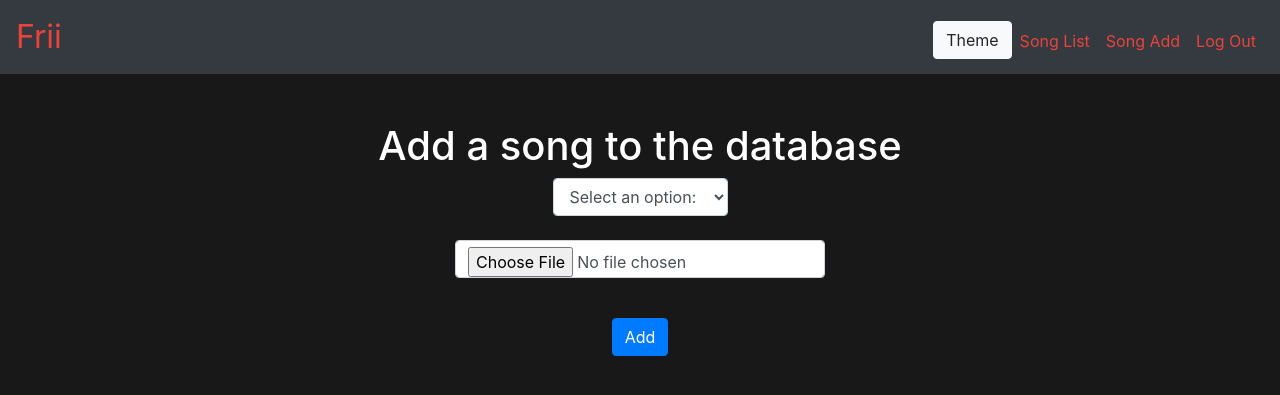
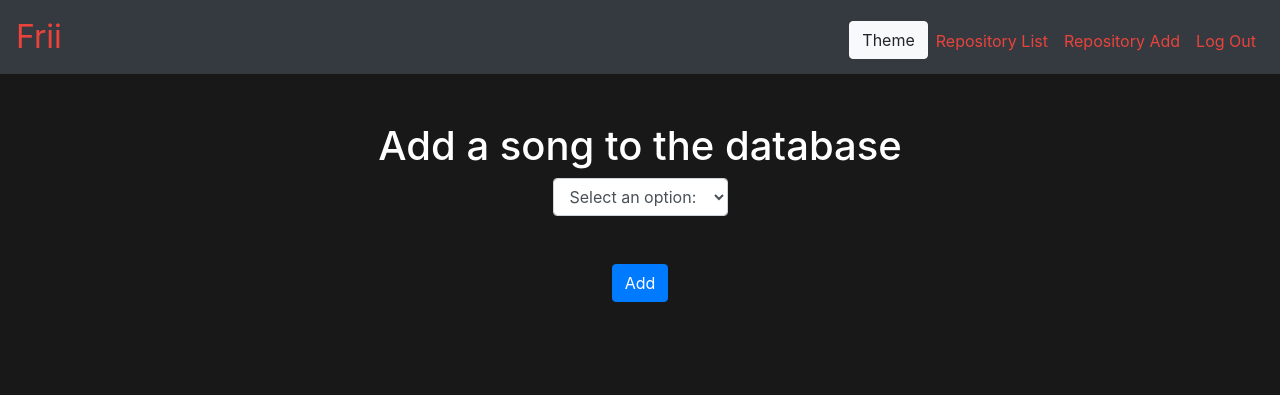
Before and after one commit to PhazonicRidley/RGSDB, a Flask app: template templates/add.html in a window 1280 px wide. Shown: the top 395 px of the page. Run offline with Flask 2, Linux system fonts and the light colour scheme; the template is opened without the code that fills it, so the values that code supplies are empty; the visitor is signed in with stand-in values (Sample User, id 1); some libraries are stand-ins or nearby versions.

Commit message:
added many things QOL changes to add's page renamed song route to repository renamed stuff accordingly added protection

```diff
--- a/app.py
+++ b/app.py
@@ -18,13 +18,13 @@ app = Flask(__name__)
 
 # Song shit TODO: RENAME TO REPO
 
-if not os.path.isdir("songs/"):
-        os.mkdir("songs/")
-UPLOAD_FOLDER = "songs/"
+if not os.path.isdir("repository/"):
+        os.mkdir("repository/")
+UPLOAD_FOLDER = "repository/"
 
 @app.route('/files/<filename>')
 def files(filename):
-    return send_from_directory(app.root_path + '/songs/', filename)
+    return send_from_directory(app.root_path + '/repository/', filename)
 
 # Ensure templates are auto-reloaded
 app.config["TEMPLATES_AUTO_RELOAD"] = True
@@ -57,7 +57,6 @@ class DbPool(psycopg_pool.ConnectionPool):
         # configure
         conn.execute("SET search_path = rgsdb")
         conn.row_factory = dict_row
-        print("I am running")
         return conn
 
 
@@ -149,40 +148,43 @@ def logout() -> Response:
     session.clear()
     return redirect("/")
 
-@app.route("/songs")
-#@login_required
-def songs():
+@app.route("/repository")
+@login_required
+def repository():
     """Clone Hero song list"""
-    #song_dict = db.execute("SELECT * FROM ch_songs")
     with db.connection() as conn:
-        song_list = conn.execute("SELECT *,id::varchar FROM data").fetchall()
-    return render_template("songs.html", song_data=song_list)
+        data = conn.execute("SELECT *, id::varchar FROM data").fetchall()
+        for i in range(len(data)):
+            name = conn.execute("SELECT username FROM users WHERE id = %s", (data[i]['user_id'],)).fetchone()
+            if name:
+                data[i]['username'] = name['username']
 
-@app.route("/songs/add", methods=['POST', 'GET'])
+    return render_template("list.html", data_dict=data)
+
+@app.route("/repository/add", methods=['POST', 'GET'])
 @login_required
-def add_song():
+def add_data():
     """Add a song"""
     if request.method == 'POST':
-        id = int(datetime.now().timestamp()*1e3 - datetime(2020,12,19).timestamp()*1e3)
-        id = str(id)
+        id = str(int(datetime.now().timestamp()*1e3 - datetime(2020,12,19).timestamp()*1e3))
         name = request.form.get("name")
         artist = request.form.get("artist")
         data_type = request.form.get("datatype")
-        uploaded = str(datetime.now())
         file = request.files["uploadedfile"]
-        # file nonsense here
-        if file and allowed_file(file.filename):
+        if not (name and data_type and file):
+            return render_template('add.html', error=True)
+        if file: # and allowed_file(file.filename)
             filename = secure_filename(id + " - " + artist + " - " + name)
             filename = filename.replace("_", " ")
             file.save(os.path.join(app.config['UPLOAD_FOLDER'], filename + ".zip"))
-            print("File uploaded")
             with db.connection() as conn:
                 conn.execute(
                     """
-                    INSERT INTO data (id, user_id, name, artist, uploaded, type)
-                    VALUES (%s, %s, %s, %s, %s, %s)
-                    """, (id, session['user_id'], name, artist, uploaded, data_type,))
-        return redirect("/songs")
+                    INSERT INTO data (id, user_id, name, artist, type)
+                    VALUES (%s, %s, %s, %s, %s)
+                    """, (id, session['user_id'], name, artist, data_type,))
+
+        return redirect("/repository")
 
     else:
         return render_template("add.html")
--- a/static/js/checkregister.js
+++ b/static/js/checkregister.js
@@ -11,13 +11,13 @@ function verifyPasswords(){
     if (pass.value !== confirmPass.value)
     {
         confirmPass.style.border = "1px solid red";
-        document.getElementById("errmsg").innerHTML = `Passwords do not match`;
+        document.getElementById("err").innerHTML = `\nPasswords do not match`;
         passwordConfirmation = false;
     }
     else
     {
         confirmPass.style.border = "1px solid #ced4da"
-        document.getElementById("errmsg").innerHTML = "";
+        document.getElementById("err").innerHTML = "";
         passwordConfirmation = true;
     }
 }
--- /dev/null
+++ b/static/js/selector.js
@@ -0,0 +1,32 @@
+// hides and shows selector
+$(document).ready(function(){
+    $("select").change(function(){
+        $(this).find("option:selected").each(function(){
+            var optionValue = $(this).attr("value");
+            if(optionValue){
+                $(".select").not("." + optionValue).hide();
+                $("." + optionValue).show();
+            } else{
+                $(".select").hide();
+            }
+        });
+    }).change();
+});
+
+// hides file upload
+$(document).ready(function() {
+    $('select').change(function() {
+        var selector = document.getElementById("datatype")
+        console.log(selector.value)
+        console.log(selector.options[0].value)
+        console.log(selector.value === selector.options[0].value)
+        if (selector.options[0].value === selector.value)
+        {
+            document.getElementById("fileuploadblock").hidden = true;
+        }
+        else
+        {
+            document.getElementById("fileuploadblock").hidden = false;
+    }
+    });
+})
--- a/static/styles.css
+++ b/static/styles.css
@@ -29,19 +29,19 @@ a
 }
 
 /* colors for brand */
-nav .navbar-brand .blue
+.blue
 {
     color: #537fbe;
 }
-nav .navbar-brand .red
+.red
 {
     color: #ea433b;
 }
-nav .navbar-brand .yellow
+.yellow
 {
     color: #f5b82e;
 }
-nav .navbar-brand .green
+.green
 {
     color: #2e944b;
 }
@@ -70,7 +70,14 @@ main img
     max-width: 100%;
 }
 
-#errmsg
+.errmsg
 {
     color: red;
 }
+
+.table {
+    border: 1px solid;
+}
+tr.data:hover {
+    background-color: #4b443b;
+}
--- a/templates/add.html
+++ b/templates/add.html
@@ -5,24 +5,9 @@
 
 {% block main %}
 
-<script>
-$(document).ready(function(){
-    $("select").change(function(){
-        $(this).find("option:selected").each(function(){
-            var optionValue = $(this).attr("value");
-            if(optionValue){
-                $(".select").not("." + optionValue).hide();
-                $("." + optionValue).show();
-            } else{
-                $(".select").hide();
-            }
-        });
-    }).change();
-});
-</script>
-
+<script src="/static/js/selector.js"></script>
 <h1>Add a song to the database</h1>
-<form action="/songs/add" enctype=multipart/form-data method="post">
+<form action="/repository/add" enctype=multipart/form-data method="post">
     <div class="uploadtype">
         <select id="datatype" name="datatype" class="form-control">
             <option>Select an option:</option>
@@ -33,7 +18,6 @@ $(document).ready(function(){
         </select>
     </div>
     <br>
-
     <div class="chsong select">
         <div class="form-group">
             <input id="name" autofocus class="form-control" name="name" placeholder="Song Name" type="text">
@@ -64,10 +48,14 @@ $(document).ready(function(){
         </div>
     </div>
 
-    <div class="form-group">
+    <div hidden id="fileuploadblock" class="form-group">
         <input id="uploadedfile" autofocus class="form-control" name="uploadedfile" type="file">
     </div>
     <br>
     <button id="submit" class="btn btn-primary" type="submit">Add</button>
+    {% if error %}
+        <br>
+        <small class="errmsg">Please fill in all the boxes.</small>
+    {% endif %}
 </form>
 {% endblock %}
--- a/templates/layout.html
+++ b/templates/layout.html
@@ -11,7 +11,6 @@
         <!-- documentation at http://getbootstrap.com/docs/4.1/, alternative themes at https://bootswatch.com/ -->
         <link href="https://maxcdn.bootstrapcdn.com/bootstrap/4.1.3/css/bootstrap.min.css" rel="stylesheet">
 
-        <!-- https://favicon.io/emoji-favicons/money-mouth-face/ -->
         <link href="/static/favicon.ico" rel="icon">
 
         <link href="/static/styles.css" rel="stylesheet">
@@ -32,14 +31,14 @@
             <div class="collapse navbar-collapse" id="navbar">
                 {% if session.user_id %}
                     <ul class="navbar-nav ml-auto mt-2">
-                        <li class="nav-item"><button id="theme-mode" class="btn btn-light" onclick="switchMode()">Theme</button></li>
-                        <li class="nav-item"><a class="nav-link nav-link-darkmode" href="/songs">Song List</a></li>
-                        <li class="nav-item"><a class="nav-link nav-link-darkmode" href="/songs/add">Song Add</a></li>
+                        <li class="nav-item"><button id="theme-mode" class="btn btn-light" onclick=switchMode()>Theme</button></li>
+                        <li class="nav-item"><a class="nav-link nav-link-darkmode" href="/repository">Repository List</a></li>
+                        <li class="nav-item"><a class="nav-link nav-link-darkmode" href="/repository/add">Repository Add</a></li>
                         <li class="nav-item"><a class="nav-link nav-link-darkmode" href="/logout">Log Out</a></li>
                     </ul>
                 {% else %}
                     <ul class="navbar-nav ml-auto mt-2">
-                        <li class="nav-item"><button id="theme-mode" class="btn btn-light" onclick="switchMode()">Theme</button></li>
+                        <li class="nav-item"><button id="theme-mode" class="btn btn-light" onclick=switchMode()>Theme</button></li>
                         <li class="nav-item"><a class="nav-link nav-link-darkmode" href="/register">Register</a></li>
                         <li class="nav-item"><a class="nav-link nav-link-darkmode" href="/login">Log In</a></li>
                     </ul>
--- a/templates/register.html
+++ b/templates/register.html
@@ -16,11 +16,12 @@
         </div>
         <div id="confirm_div" class="form-group">
             <input id="password_confirm" class="form-control" name="password_confirm" placeholder="Confirm Passsword" type="password">
-            <small id="errmsg" class="form-text"></small>
+            <br>
+            <small id="err" class="errmsg" class="form-text"></small>
         </div>
         {% if error %}
         <script>
-            document.getElementById("errmsg").innerHTML = `{{ message }}`;
+            document.getElementById("err").innerHTML = `{{ message }}`;
         </script>
         {% endif %}
         <button id="submit" class="btn btn-primary" type="submit">Register</button>
```
Also changed, not shown: templates/list.html (added, +38 -0 lines), templates/songs.html (deleted, +0 -44 lines), 1 other file.
